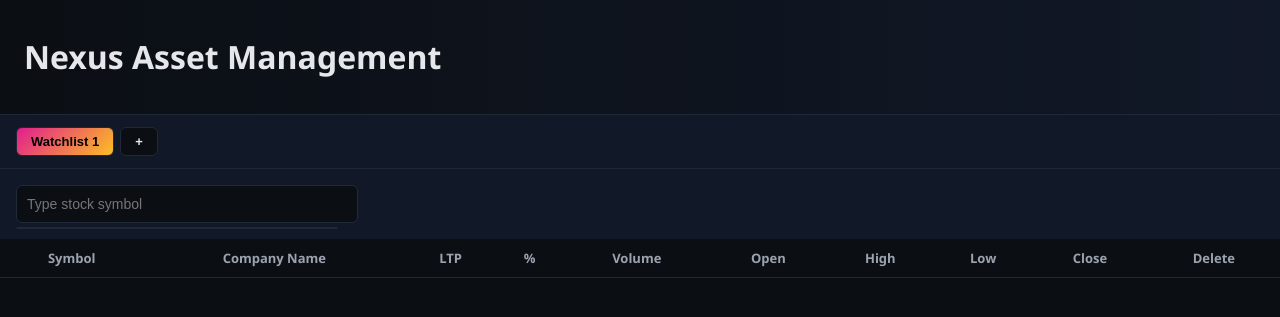
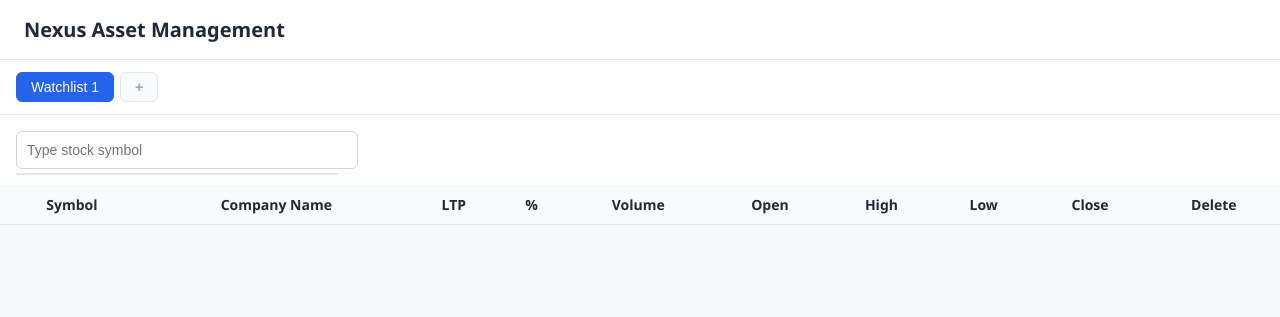
Before and after one commit to mrchopzy-ui/kotak-watchlist, a Flask app: page / in a window 1280 px wide. Shown: the top 317 px of the page. Run offline with Flask 3, Linux system fonts and the light colour scheme; data comes from the database, SQL or seed files in the repository; data that the repository does not hold is empty; parts of the project's set-up code (start-up, migrations or seed data) failed here and were passed over.

Commit message:
Update style.css

```diff
--- a/static/style.css
+++ b/static/style.css
@@ -1,103 +1,68 @@
-:root {
-    --bg-dark: #0b0f14;
-    --panel: #111827;
-    --border: #1f2937;
-    --text-main: #e5e7eb;
-    --text-muted: #9ca3af;
-
-    --accent-pink: #e11d8f;
-    --accent-gold: #fbbf24;
-    --green: #22c55e;
-    --red: #ef4444;
+body {
+    font-family: "Segoe UI", system-ui, sans-serif;
+    background: #f6f8fb;
+    margin: 0;
+    color: #1f2937;
 }
 
-body {
-    margin: 0;
-    font-family: "Segoe UI", system-ui, sans-serif;
-    background: var(--bg-dark);
-    color: var(--text-main);
+.top-bar {
+    background: #ffffff;
+    padding: 16px 24px;
+    border-bottom: 1px solid #e5e7eb;
 }
 
-/* ===== HEADER ===== */
-.top-bar {
-    background: linear-gradient(90deg, #0b0f14, #111827);
-    border-bottom: 1px solid var(--border);
-    padding: 14px 24px;
+.top-bar h1 {
+    margin: 0;
+    font-size: 20px;
+    font-weight: 600;
 }
 
-.brand {
-    display: flex;
-    align-items: center;
-    gap: 14px;
-}
-
-.logo {
-    height: 44px;
-}
-
-.brand-text .title {
-    font-size: 18px;
-    font-weight: 700;
-    letter-spacing: 2px;
-}
-
-.brand-text .subtitle {
-    font-size: 11px;
-    letter-spacing: 3px;
-    color: var(--text-muted);
-}
-
-/* ===== TABS ===== */
 .tabs {
     display: flex;
     gap: 6px;
     padding: 12px 16px;
-    background: var(--panel);
-    border-bottom: 1px solid var(--border);
+    background: #ffffff;
+    border-bottom: 1px solid #e5e7eb;
 }
 
 .tab {
     padding: 6px 14px;
     border-radius: 6px;
-    border: 1px solid var(--border);
-    background: #0b0f14;
-    color: var(--text-main);
+    border: 1px solid #e5e7eb;
+    background: #f9fafb;
     cursor: pointer;
-    font-size: 13px;
+    font-size: 14px;
 }
 
 .tab.active {
-    background: linear-gradient(135deg, var(--accent-pink), var(--accent-gold));
-    color: black;
-    font-weight: 600;
+    background: #2563eb;
+    color: #ffffff;
+    border-color: #2563eb;
 }
 
 .tab.add {
     font-weight: bold;
 }
 
-/* ===== SEARCH ===== */
 .search-box {
     position: relative;
     padding: 16px;
-    background: var(--panel);
+    background: #ffffff;
 }
 
 .search-box input {
     width: 320px;
     padding: 10px;
     font-size: 14px;
-    background: #0b0f14;
-    border: 1px solid var(--border);
     border-radius: 6px;
-    color: var(--text-main);
+    border: 1px solid #d1d5db;
 }
 
 #suggestions {
     position: absolute;
-    background: #0b0f14;
+    background: white;
     width: 320px;
-    border: 1px solid var(--border);
+    border: 1px solid #e5e7eb;
     border-radius: 6px;
     margin-top: 4px;
     z-index: 10;
@@ -109,63 +74,60 @@ body {
 }
 
 .suggestion-item:hover {
-    background: var(--panel);
+    background: #f3f4f6;
 }
 
-/* ===== TABLE ===== */
 table {
     width: 100%;
     border-collapse: collapse;
-    background: var(--panel);
+    background: white;
 }
 
 th, td {
     padding: 10px;
     text-align: center;
-    border-bottom: 1px solid var(--border);
-    font-size: 13px;
+    border-bottom: 1px solid #e5e7eb;
+    font-size: 14px;
 }
 
 th {
-    background: #0b0f14;
-    color: var(--text-muted);
+    background: #f9fafb;
     font-weight: 600;
 }
 
 tr:hover {
-    background: #0b0f14;
+    background: #f3f4f6;
 }
 
-/* ===== PRICE BLINK ===== */
+/* 🔴🟢 PRICE BLINK */
 .blink-up {
     animation: upFlash 0.6s ease;
-    color: var(--green);
+    color: #15803d;
 }
 
 .blink-down {
     animation: downFlash 0.6s ease;
-    color: var(--red);
+    color: #b91c1c;
 }
 
 @keyframes upFlash {
-    0% { background: rgba(34,197,94,0.25); }
+    0% { background: #dcfce7; }
     100% { background: transparent; }
 }
 
 @keyframes downFlash {
-    0% { background: rgba(239,68,68,0.25); }
+    0% { background: #fee2e2; }
     100% { background: transparent; }
 }
 
-/* ===== BUTTON ===== */
 button {
     background: none;
     border: none;
     cursor: pointer;
     font-size: 16px;
-    color: var(--text-muted);
+    color: #9ca3af;
 }
 
 button:hover {
-    color: var(--red);
+    color: #ef4444;
 }
```
